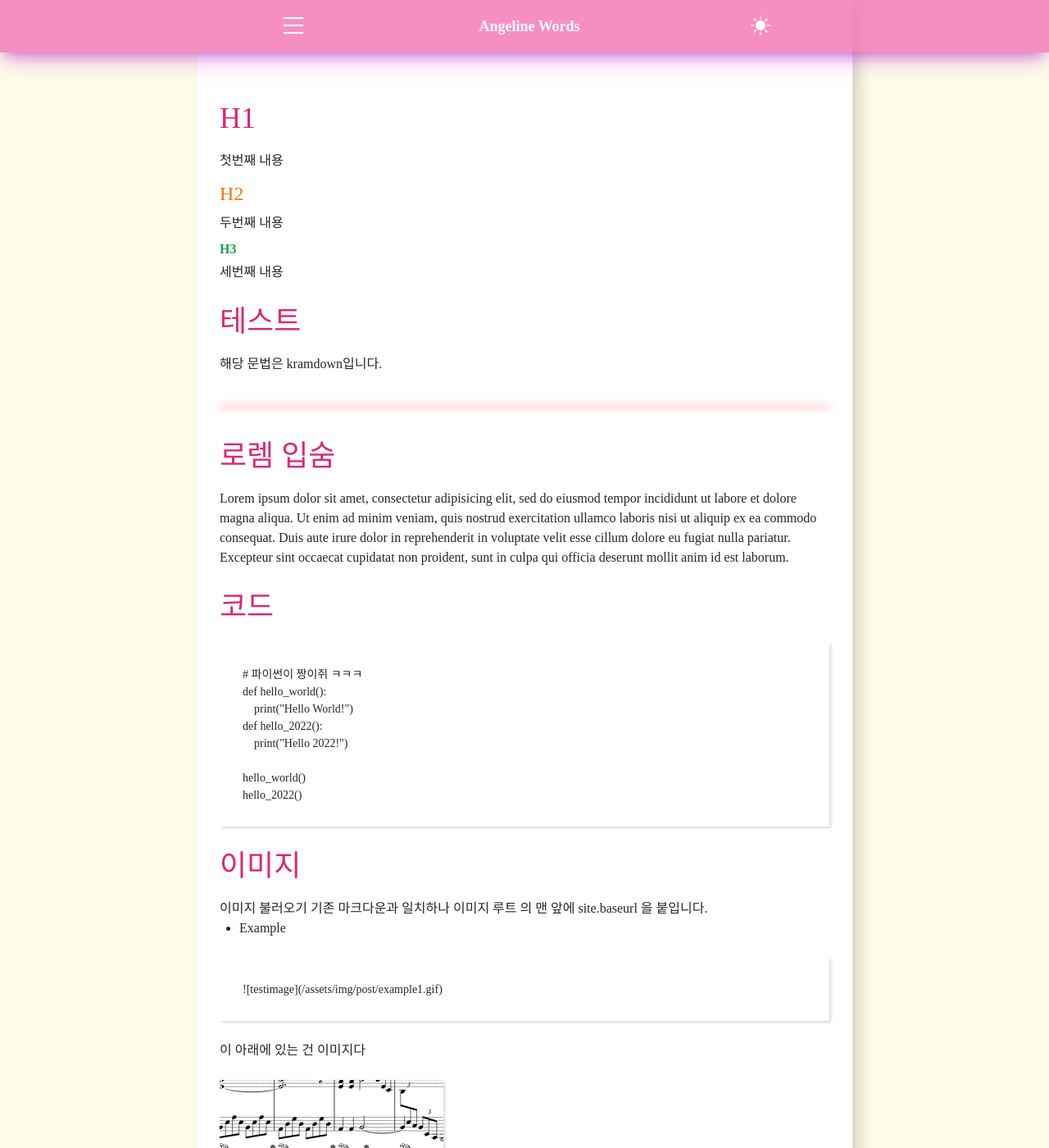
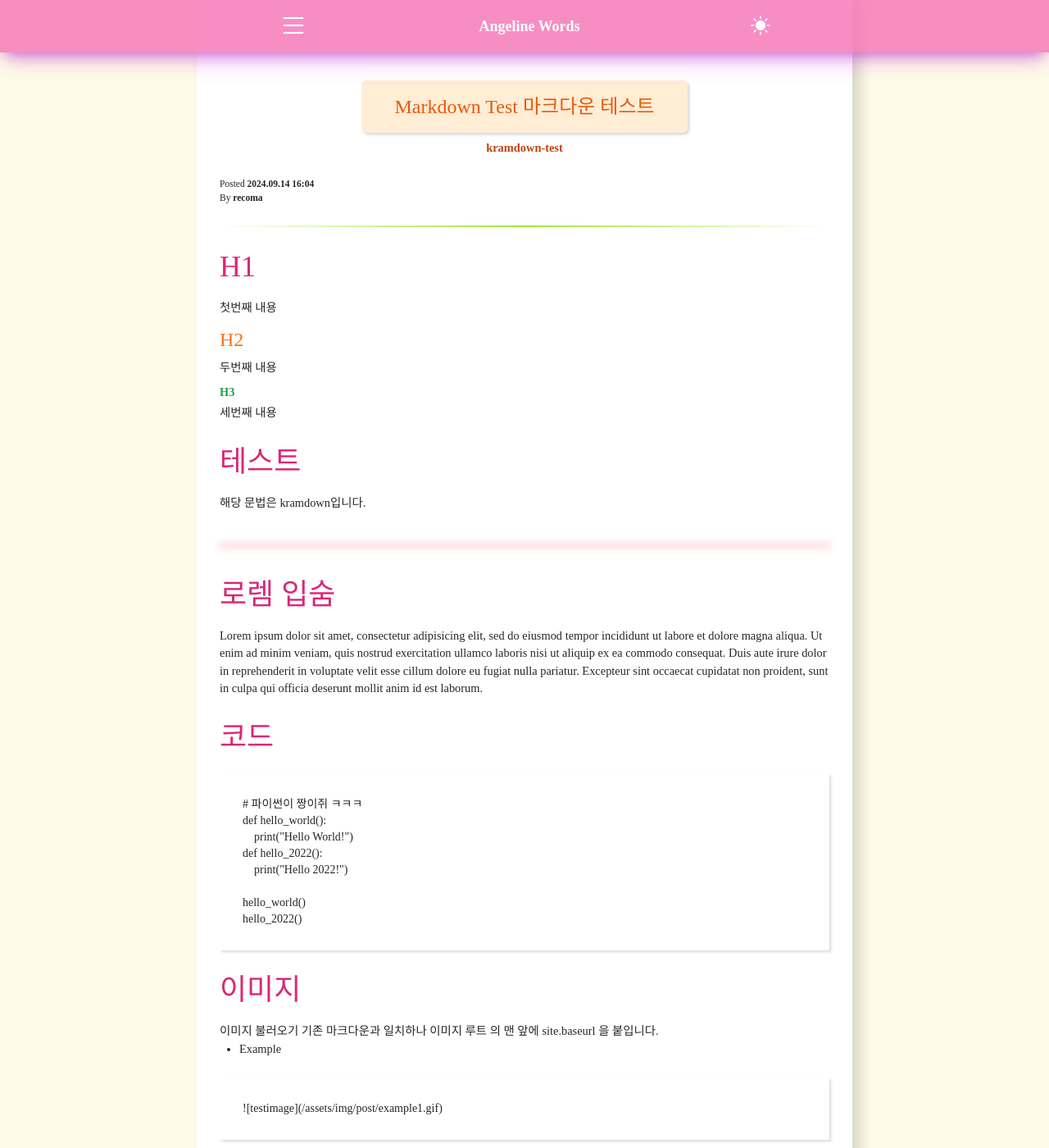
Before and after one commit to recoma96/recoma96.github.io, a Jekyll site: the page built from _posts/2024-09-15-markdown-test.md, in a window 1280 px wide and 1400 px high. Shown: the whole window at 82% size. Built offline with Jekyll 4.4.1, drawn with Linux system fonts in a browser that asks for light colours; nearby versions of some CDN libraries; some web fonts are replaced; a style sheet for code colours, icons or effects is not loaded; some of the changed text lies outside the part shown.

Commit message:
feat: add post detail page
포스트 페이지 구현

```diff
--- a/_config.yml
+++ b/_config.yml
@@ -1,31 +1,12 @@
-# Welcome to Jekyll!
-#
-# This config file is meant for settings that affect your whole blog, values
-# which you are expected to set up once and rarely edit after that. If you find
-# yourself editing this file very often, consider using Jekyll's data files
-# feature for the data you need to update frequently.
-#
-# For technical reasons, this file is *NOT* reloaded automatically when you use
-# 'bundle exec jekyll serve'. If you change this file, please restart the server process.
-#
-# If you need help with YAML syntax, here are some quick references for you:
-# https://learn-the-web.algonquindesign.ca/topics/markdown-yaml-cheat-sheet/#yaml
-# https://learnxinyminutes.com/docs/yaml/
-#
-# Site settings
-# These are used to personalize your new site. If you look in the HTML files,
-# you will see them accessed via {{ site.title }}, {{ site.email }}, and so on.
-# You can create any custom variable you would like, and they will be accessible
-# in the templates via {{ site.myvariable }}.
-
 title: Angeline Words
 email: seokbong60@gmail.com
 description: >- # this means to ignore newlines until "baseurl:"
   This is the Angeline Words
 baseurl: "" # the subpath of your site, e.g. /blog
 url: "" # the base hostname & protocol for your site, e.g. http://example.com
-twitter_username: jekyllrb
-github_username:  jekyll
+
+nickname: recoma
+github: recoma96
 
 # Build settings
 theme: minima
--- /dev/null
+++ b/_includes/post/intro.html
@@ -0,0 +1,24 @@
+<div>
+    <div class="text-center mb-6">
+        <h2 class="
+            px-10 py-4 inline-block
+            bg-orange-100 text-orange-600 dark:text-yellow-200
+            dark:bg-transparent dark:border-double dark:border dark:border-yellow-200 rounded-md
+            shadow-paper-styled
+        ">
+            {{ page.title }}
+        </h2>
+        <p class="font-semibold"><a href="{{ site.baseurl | append: '/series?name=' | append: page.series }}" class="no-underline text-orange-700 dark:text-blue-200">{{ page.series }}</a></p>
+    </div>
+
+    <div class="">
+        <p class="text-[0.8em]">Posted <strong class="text-zinc-800 dark:text-zinc-200">{{ page.date | date: "%Y.%m.%d %H:%M"  }}</strong></p>
+        <p class="text-[0.8em]">By <strong class="text-zinc-800 dark:text-zinc-200">{{ site.nickname }}</strong></p>
+    </div>
+
+    <div class="
+        mt-6 h-[2px] bg-gradient-to-r
+        from-white via-lime-400 to-white
+        dark:from-zinc-900 dark:via-yellow-200 dark:to-zinc-900
+    "></div>
+</div>
--- a/_includes/styles/default.html
+++ b/_includes/styles/default.html
@@ -3,7 +3,7 @@
         .MathJax_SVG_Display { @apply whitespace-pre-wrap }
         mjx-container {mjx-math { @apply whitespace-pre-wrap }}
 
-        body        { @apply    m-0 font-default break-words
+        body        { @apply    m-0 font-default break-words text-[0.9em]
                                 bg-yellow-50 dark:bg-zinc-800
                                 text-zinc-800 dark:text-zinc-200 }
         h1          { @apply    text-4xl mt-7 mb-5
@@ -29,13 +29,17 @@
         li          { @apply    ml-6 }
         ol          { @apply    list-decimal }
         ul          { @apply    list-disc }
+
         .footnotes  { @apply    pt-4 text-xs border-t border-orange-500 dark:border-gray-400 }
+        .tag        { @apply    px-3 py-1 text-[0.8em] cursor-pointer
+                                bg-zinc-100 text-zinc-700 dark:text-zinc-200
+                                shadow-paper-styled rounded-sm no-underline }
 
         .layout-container   { @apply    flex justify-center px-mobileX xl:px-desktopX }
         .layout-item        { @apply    w-full xl:min-w-default xl:max-w-default }
         .web-main-container { @apply    layout-container px-0 z-0 }
         .web-main-item      { @apply    layout-item shadow-layout
-                                        px-7 pb-64 pt-mobileY xl:pt-desktopY
+                                        px-7 pb-60 pt-mobileY xl:pt-desktopY
                                         bg-white dark:bg-zinc-950 }
     }
 </style>
--- a/_layouts/post.html
+++ b/_layouts/post.html
@@ -6,7 +6,19 @@
 
         <div class="web-main-container">
             <div class="web-main-item">
+                {% include post/intro.html %}
                 {{ content }}
+
+                <div class="
+                    mt-6 h-[2px] bg-gradient-to-r
+                    from-white via-cyan-400 to-white
+                    dark:from-zinc-900 dark:via-yellow-200 dark:to-zinc-900
+                "></div>
+                <div class="px-4 py-4 flex flex-wrap justify-start gap-x-2.5 gap-y-1.5">
+                    {% for tag in page.tags %}
+                        <a class="tag" href="{{ site.baseurl | append: '/tag?name=' | append: tag }}">{{ tag }}</a>
+                    {% endfor %}
+                </div>
             </div>
         </div>
 
--- a/_posts/2024-09-15-markdown-test.md
+++ b/_posts/2024-09-15-markdown-test.md
@@ -1,6 +1,6 @@
 ---
 layout: post
-title:  "Markdown Test"
+title:  "Markdown Test 마크다운 테스트"
 date:   2024-09-15 01:04:25 +0900
 series: "kramdown-test"
 summary: "마크다운 제대로 잘 나오는 지 테스트"
--- a/assets/js/layout.js
+++ b/assets/js/layout.js
@@ -1,5 +1,5 @@
 $(() => {
-    (() => {
-        $('html').addClass(getTheme());
-    })();
+    $('html').addClass(getTheme());
+    randomizeAllTags();
+
 });
--- a/assets/js/util.js
+++ b/assets/js/util.js
@@ -17,3 +17,15 @@ const setTheme = (theme) => {
     $('html').addClass(theme);
     localStorage.setItem(KEY_THEME, theme);
 }
+
+const randomizeAllTags = () => {
+    const lightThemes = ['red', 'orange', 'amber', 'lime', 'teal', 'cyan', 'violet', 'fuchsia'];
+
+    const size = lightThemes.length;
+
+    $('.tag').each(function() {
+        const idx = Math.floor(Math.random() * size);
+        $(this).addClass(`bg-${lightThemes[idx]}-100 hover:bg-${lightThemes[idx]}-200`);
+        $(this).addClass('dark:bg-transparent dark:border dark:border-yellow-200 dark:hover:border-yellow-50 dark:rounded-md')
+    });
+}
```
